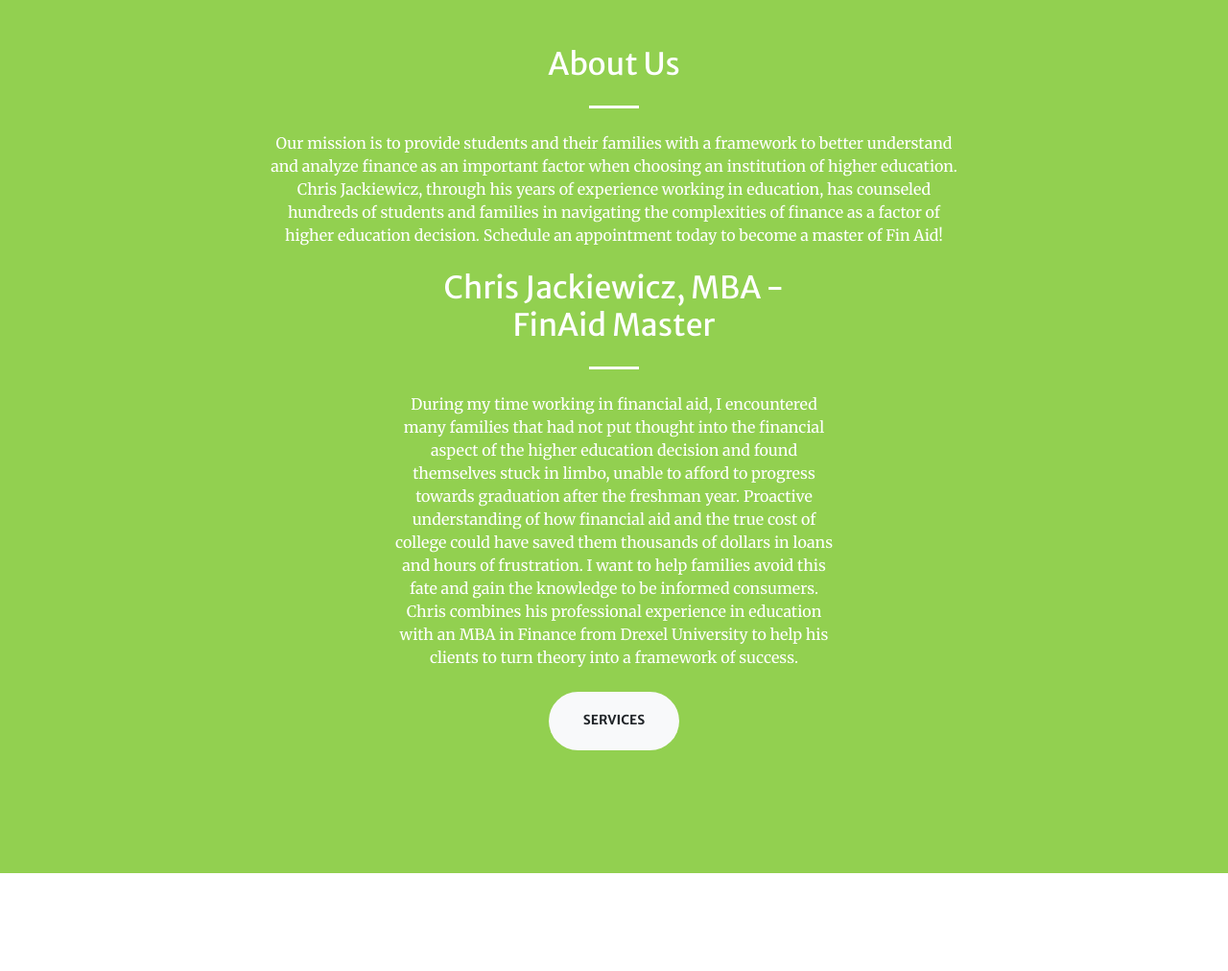
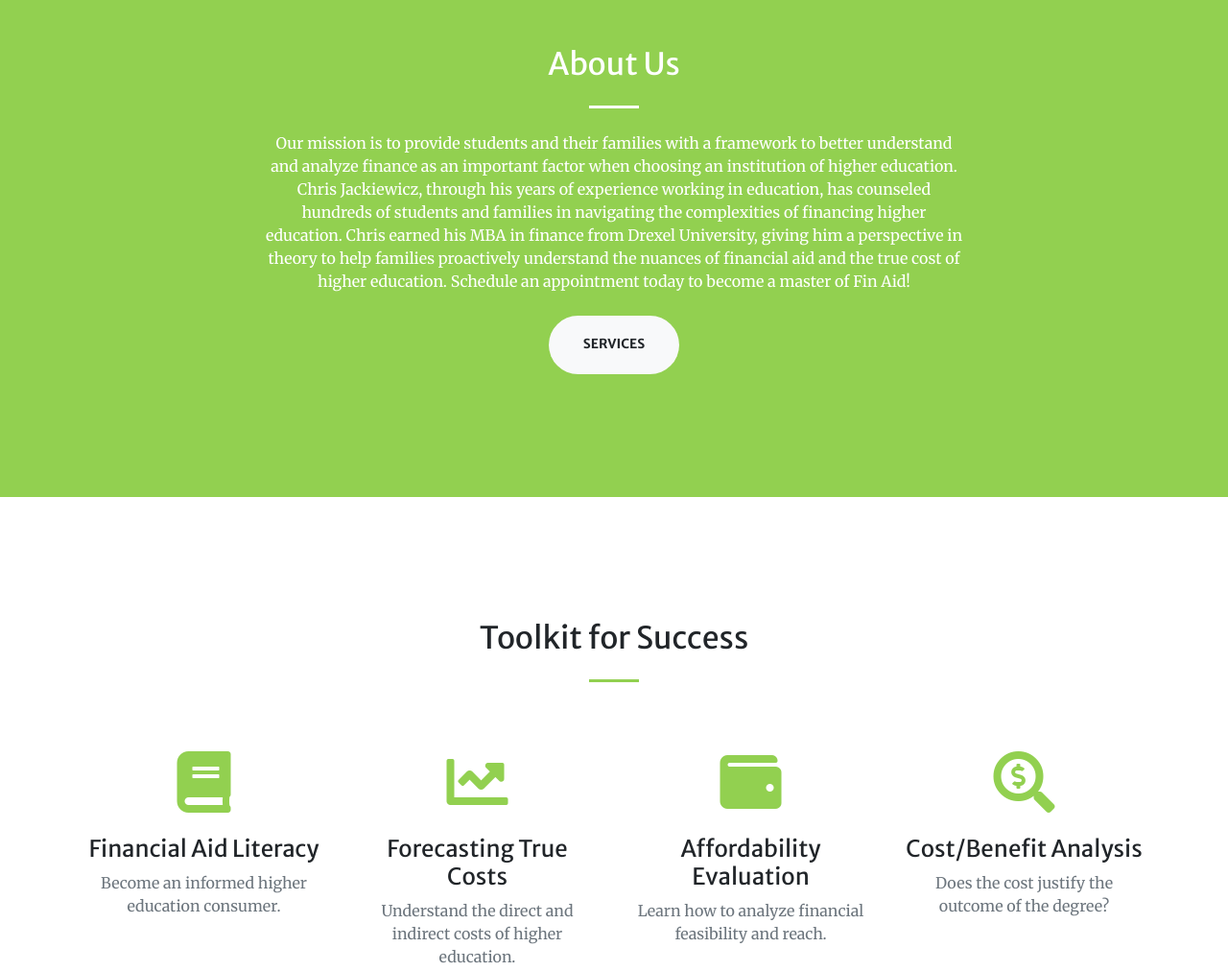
Before and after one commit to phillyfinaidhelp/finaidmaster, a website with bundled scripts: page index.html in a window 1280 px wide. Shown: the part 880-1892 px from the top of the page at 96% size. Built offline with nearby package versions, Linux system fonts and the light colour scheme.

Commit message:
Update index.html

```diff
--- a/index.html
+++ b/index.html
@@ -77,14 +77,9 @@
         <div class="col-lg-8 text-center">
           <h2 class="text-white mt-0">About Us</h2>
           <hr class="divider light my-4">
-          <p class="text-white mb-4">Our mission is to provide students and their families with a framework to better understand and analyze finance as an important factor when choosing an institution of higher education. Chris Jackiewicz, through his years of experience working in education, has counseled hundreds of students and families in navigating the complexities of finance as a factor of higher education decision. Schedule an appointment today to become a master of Fin Aid!
+          <p class="text-white mb-4">Our mission is to provide students and their families with a framework to better understand and analyze finance as an important factor when choosing an institution of higher education. Chris Jackiewicz, through his years of experience working in education, has counseled hundreds of students and families in navigating the complexities of financing higher education. Chris earned his MBA in finance from Drexel University, giving him a perspective in theory to help families proactively understand the nuances of financial aid and the true cost of higher education. Schedule an appointment today to become a master of Fin Aid!
                 <div class="container">
-      <div class="row justify-content-center">
-        <div class="col-lg-8 text-center">
-          <h2 class="text-white mt-0">Chris Jackiewicz, MBA - FinAid Master</h2>
-          <hr class="divider light my-4">
-          <p class="text-white mb-4">During my time working in financial aid, I encountered many families that had not put thought into the financial aspect of the higher education decision and found themselves stuck in limbo, unable to afford to progress towards graduation after the freshman year. Proactive understanding of how financial aid and the true cost of college could have saved them thousands of dollars in loans and hours of frustration. I want to help families avoid this fate and gain the knowledge to be informed consumers. Chris combines his professional experience in education with an MBA in Finance from Drexel University to help his clients to turn theory into a framework of success.
-</p>
+     </p>
           <a class="btn btn-light btn-xl js-scroll-trigger" href="#services">Services</a>
         </div>
       </div>
```
